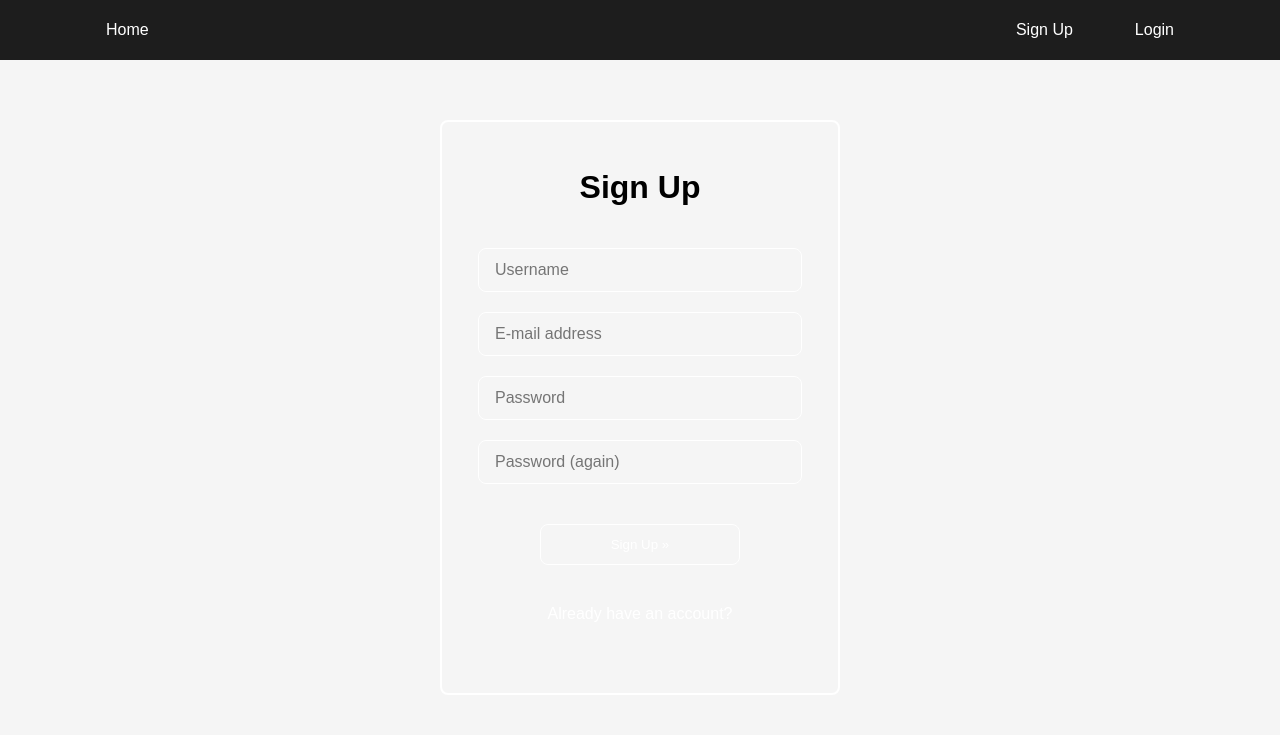
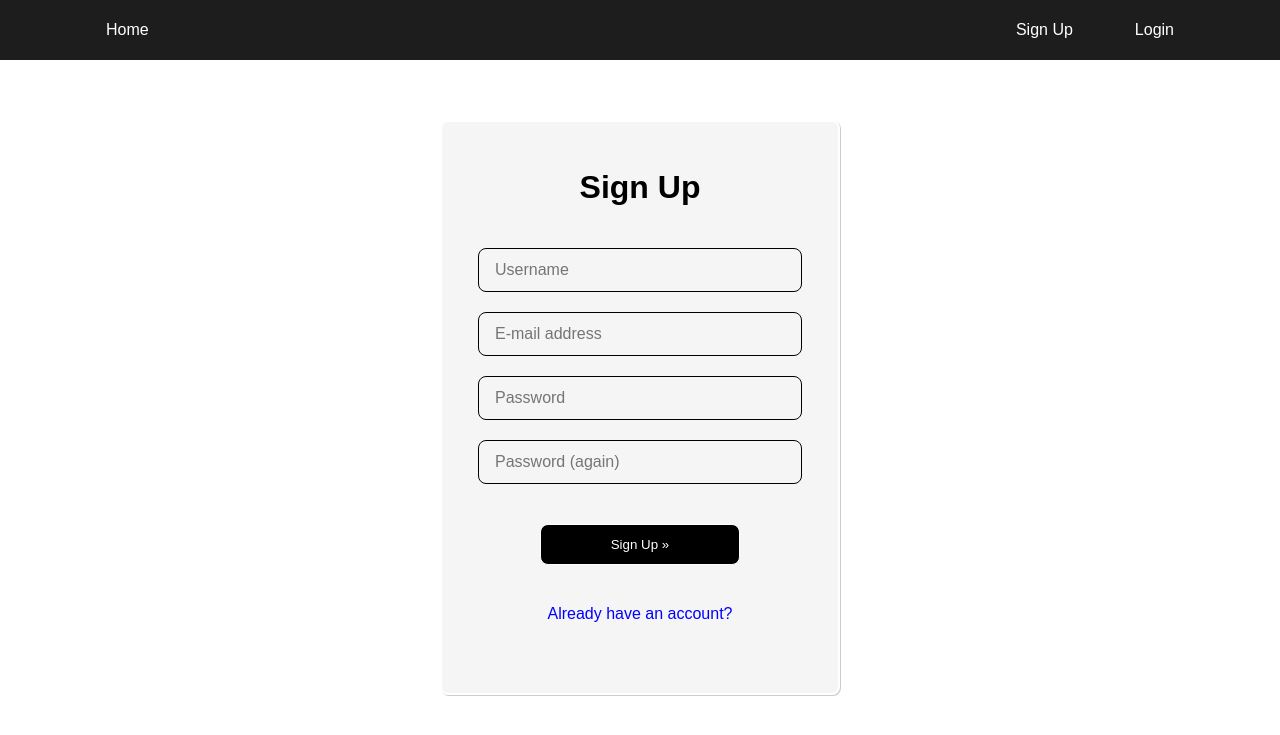
Before and after one commit to Arc-Data/BlogAppV2, a Django app: page /accounts/signup/ in a window 1280 px wide. Shown: the top 735 px of the page. Run offline with Django 4.2, Linux system fonts and the light colour scheme.

Commit message:
Form Color Adjustments

```diff
--- a/static/css/style.css
+++ b/static/css/style.css
@@ -4,7 +4,7 @@
 
 body {
 	font-family: 'Montserrat', sans-serif;
-	background: #f5f5f5;
+	background: white;
 }
 
 a {
@@ -12,7 +12,7 @@ a {
 }
 
 .link {
-	color: white;
+	color: blue;
 }
 
 
@@ -161,6 +161,7 @@ nav {
 
 .form-container {
 	max-width: 400px;
+	background: #f5f5f5;
 	width: 100%;
 	border: 2px solid white;
 	border-radius: 8px;
@@ -169,6 +170,7 @@ nav {
 	margin-top: 120px;
 	display:flex;
 	flex-direction: column;
+	box-shadow: 1px 1px #ccc;
 }
 
 .form-group {
@@ -178,10 +180,10 @@ nav {
 .form-group > input {
 	width: 100%;
 	background: transparent;
-	border: 1px solid white;
+	border: 1px solid black;
 	border-radius: 8px;
 	padding: 12px 16px;
-	color: white;
+	color: black;
 	font-size: 16px;
 }
 
@@ -202,7 +204,7 @@ nav {
 	padding: 12px 20px;
 	border: 1px solid white;
 	border-radius: 8px;
-	background: transparent;
+	background: black;
 	color: white;
 }
 
```
